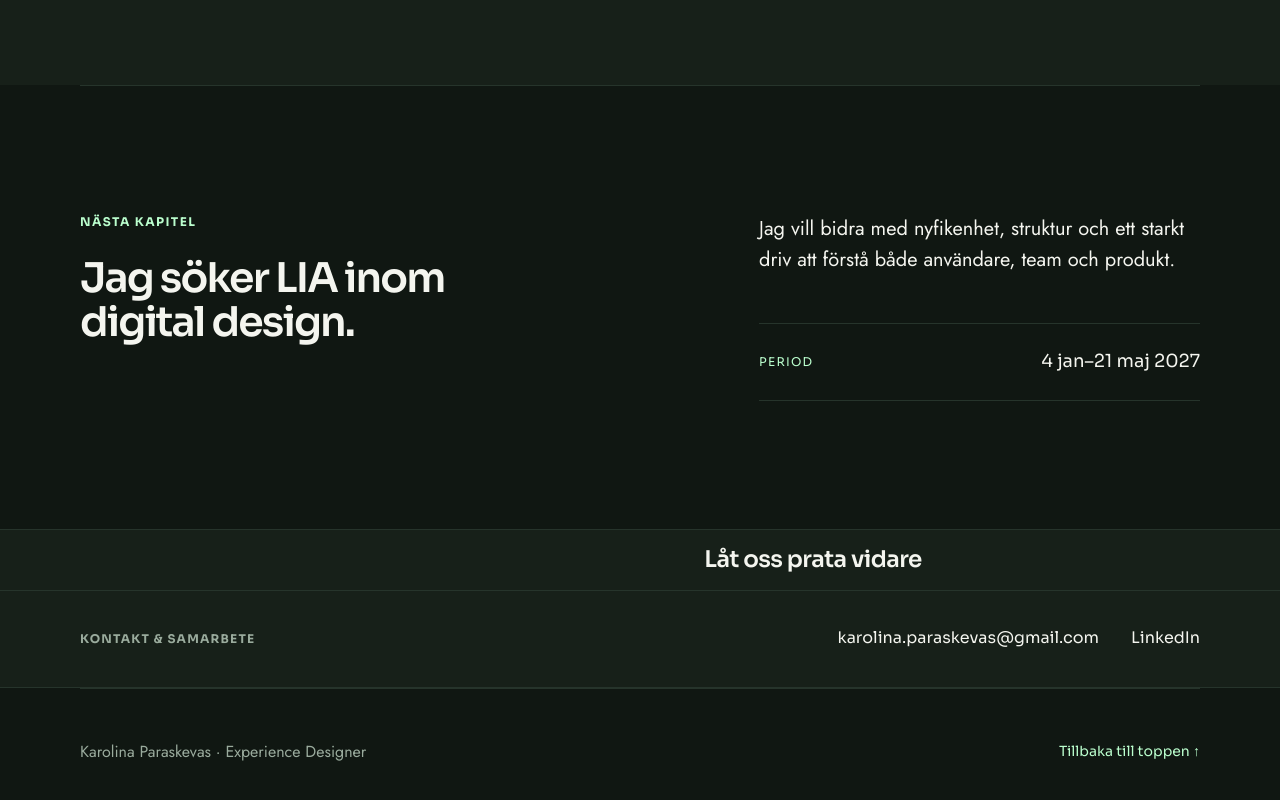
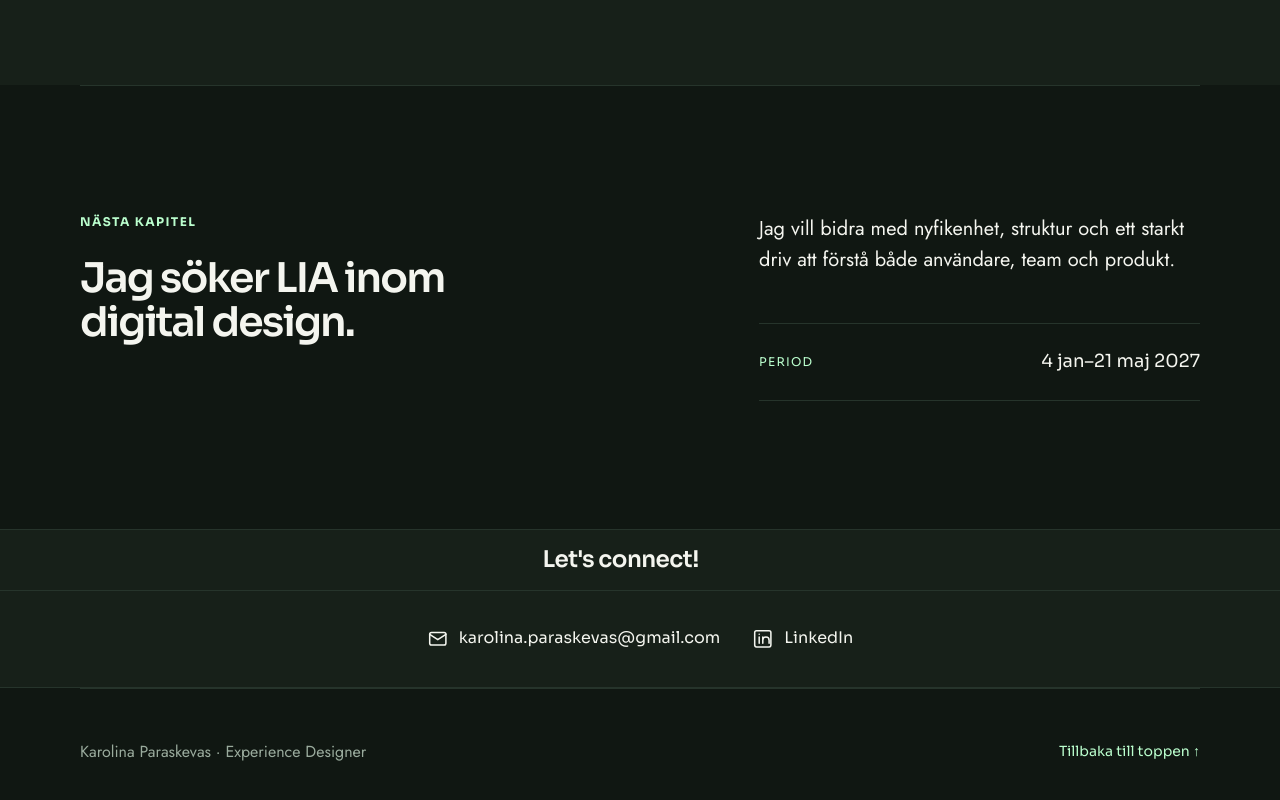
Before and after one commit to Karro-fi/karolina-portfolio, a Next.js app in the folder karolina-portfolio-vercel-upload/: page / in a window 1280 px wide. Shown: the part 6137-6937 px from the top of the page. Built offline with nearby package versions, Linux system fonts and the light colour scheme; no server answers.

Commit message:
Centrera kontaktlänkar och lägg till ikoner

```diff
--- a/karolina-portfolio-vercel-upload/app/SiteFooter.tsx
+++ b/karolina-portfolio-vercel-upload/app/SiteFooter.tsx
@@ -11,27 +11,49 @@ export default function SiteFooter({
     <footer className="site-footer" id="contact">
       <section className="footer-contact" aria-labelledby="footer-contact-title">
         <h2 className="sr-only" id="footer-contact-title">
-          Låt oss prata vidare
+          Let&apos;s connect!
         </h2>
         <div className="footer-marquee" aria-hidden="true">
-          <div className="footer-marquee-track">
-            <span>Låt oss prata vidare</span>
+          <div className="footer-marquee-window">
+            <div className="footer-marquee-track">
+              <span>Let&apos;s connect!</span>
+            </div>
           </div>
         </div>
 
         <div className="site-shell footer-contact-bar">
-          <p>Kontakt &amp; samarbete</p>
+          <p className="sr-only">Kontakt &amp; samarbete</p>
           <nav className="footer-contact-links" aria-label="Kontaktlänkar">
-            <a href="mailto:karolina.paraskevas@gmail.com">
-              karolina.paraskevas@gmail.com
+            <a
+              className="footer-contact-link"
+              href="mailto:karolina.paraskevas@gmail.com"
+            >
+              <svg
+                aria-hidden="true"
+                focusable="false"
+                viewBox="0 0 24 24"
+              >
+                <rect x="3" y="5" width="18" height="14" rx="2" />
+                <path d="m3 7 9 6 9-6" />
+              </svg>
+              <span>karolina.paraskevas@gmail.com</span>
             </a>
             <a
+              className="footer-contact-link"
               href="https://www.linkedin.com/in/karolina-paraskevas-887808200/"
               target="_blank"
               rel="noreferrer"
               aria-label="Karolina Paraskevas på LinkedIn"
             >
-              LinkedIn
+              <svg
+                aria-hidden="true"
+                focusable="false"
+                viewBox="0 0 24 24"
+              >
+                <rect x="3" y="3" width="18" height="18" rx="2" />
+                <path d="M8 10v7M8 7v.01M12 17v-7M12 13.5a3.5 3.5 0 0 1 7 0V17" />
+              </svg>
+              <span>LinkedIn</span>
             </a>
           </nav>
         </div>
--- a/karolina-portfolio-vercel-upload/app/globals.css
+++ b/karolina-portfolio-vercel-upload/app/globals.css
@@ -2127,14 +2127,20 @@ h3 {
 }
 
 .footer-marquee {
-  overflow: hidden;
   padding-block: var(--space-2);
   border-bottom: 1px solid var(--line);
+}
+
+.footer-marquee-window {
+  width: min(calc(100% - (2 * var(--space-3))), 24rem);
+  margin-inline: auto;
+  overflow: hidden;
 }
 
 .footer-marquee-track {
   width: max-content;
   display: block;
+  margin-inline: auto;
   color: var(--foreground);
   font-family: var(--font-sora), sans-serif;
   font-size: clamp(1.15rem, 1.8vw, 1.75rem);
@@ -2142,7 +2148,7 @@ h3 {
   letter-spacing: -0.025em;
   line-height: 1.2;
   white-space: nowrap;
-  animation: footer-marquee 18s linear infinite;
+  animation: footer-marquee 3.6s ease-in-out infinite alternate;
   will-change: transform;
 }
 
@@ -2153,11 +2159,11 @@ h3 {
 
 @keyframes footer-marquee {
   from {
-    transform: translateX(100vw);
+    transform: translateX(-1.25rem);
   }
 
   to {
-    transform: translateX(-100%);
+    transform: translateX(1.25rem);
   }
 }
 
@@ -2165,7 +2171,7 @@ h3 {
   min-height: 96px;
   display: flex;
   align-items: center;
-  justify-content: space-between;
+  justify-content: center;
   gap: var(--space-4);
 }
 
@@ -2182,23 +2188,38 @@ h3 {
 .footer-contact-links {
   display: flex;
   align-items: center;
+  justify-content: center;
+  flex-wrap: wrap;
   gap: var(--space-4);
 }
 
 .footer-contact-links a {
   padding-block: var(--space-1);
-  border-bottom: 1px solid transparent;
   color: var(--foreground);
   font-family: var(--font-sora), sans-serif;
   font-size: clamp(1rem, 1.25vw, 1.125rem);
-  transition:
-    border-color 180ms ease,
-    color 180ms ease;
+  transition: color 180ms ease;
+}
+
+.footer-contact-link {
+  display: inline-flex;
+  align-items: center;
+  gap: 0.65rem;
+}
+
+.footer-contact-link svg {
+  width: 1.35rem;
+  height: 1.35rem;
+  flex: 0 0 auto;
+  fill: none;
+  stroke: currentColor;
+  stroke-linecap: round;
+  stroke-linejoin: round;
+  stroke-width: 1.7;
 }
 
 .footer-contact-links a:hover,
 .footer-contact-links a:focus-visible {
-  border-color: var(--accent);
   color: var(--accent);
 }
 
@@ -2521,16 +2542,17 @@ h3 {
   .footer-contact-bar {
     min-height: 144px;
     flex-direction: column;
-    align-items: flex-start;
+    align-items: center;
     justify-content: center;
     gap: var(--space-2);
   }
 
   .footer-contact-links {
     width: 100%;
-    align-items: flex-start;
+    align-items: center;
     flex-direction: column;
     gap: var(--space-1);
+    text-align: center;
   }
 
   .footer-contact-links a:first-child {
--- a/karolina-portfolio-vercel-upload/app/page.tsx
+++ b/karolina-portfolio-vercel-upload/app/page.tsx
@@ -353,8 +353,9 @@ export default function PortfolioHome() {
                 <h3 id="expertise-title">Det jag gör i praktiken</h3>
               </div>
               <p>
-                Kompetenser och verktyg som återkommer i mina projekt och min
-                utbildning.
+                Kompetenser och verktyg som återkommer
+                <br />
+                i mina projekt och min utbildning.
               </p>
             </div>
 
```
